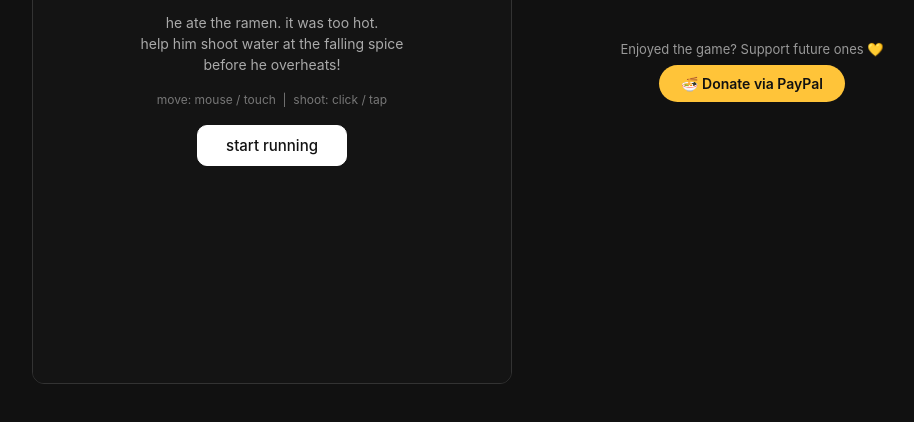
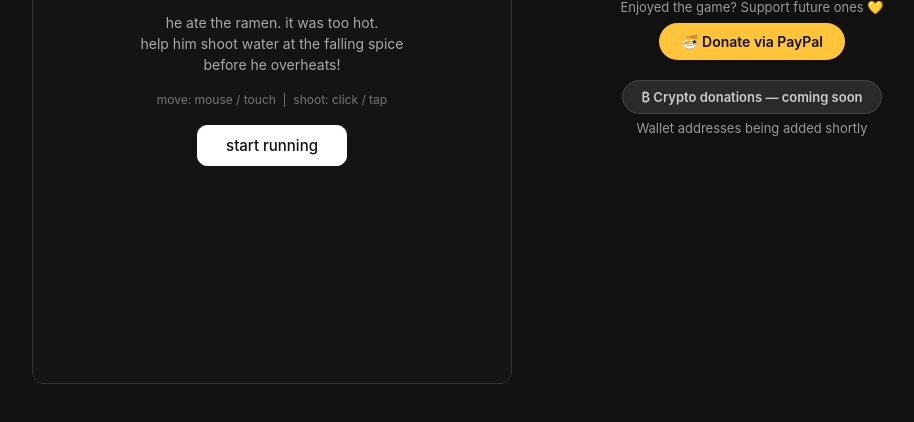
Before and after one commit to hcmtech-official/spicy-escape, a plain HTML site: page games/spicy-escape.html in a window 1280 px wide. Shown: the part 336-758 px from the top of the page, without its empty margins (128-1042 px from the left). Drawn offline with Linux system fonts and the light colour scheme.

Commit message:
Add crypto donation placeholder section

```diff
--- a/games/spicy-escape.html
+++ b/games/spicy-escape.html
@@ -149,6 +149,28 @@
     transition: opacity 0.2s ease;
   }
   .donate-btn:hover { opacity: 0.85; }
+  .crypto-section {
+    margin-top: 10px;
+    padding-top: 10px;
+  }
+  .crypto-btn {
+    display: inline-flex;
+    align-items: center;
+    gap: 8px;
+    background: #2a2a2a;
+    color: #ccc;
+    font-weight: 600;
+    font-size: 13px;
+    padding: 8px 18px;
+    border-radius: 24px;
+    border: 1px solid #444;
+    cursor: default;
+  }
+  .crypto-note {
+    color: #666;
+    font-size: 11px;
+    margin-top: 6px;
+  }
 </style>
 </head>
 <body>
@@ -184,6 +206,10 @@
   <a class="donate-btn" href="https://www.paypal.com/donate/?business=hcmtech.official@gmail.com&currency_code=USD" target="_blank" rel="noopener">
     🍜 Donate via PayPal
   </a>
+  <div class="crypto-section">
+    <div class="crypto-btn">₿ Crypto donations — coming soon</div>
+    <p class="crypto-note">Wallet addresses being added shortly</p>
+  </div>
 </div>
 
 <script>
```
